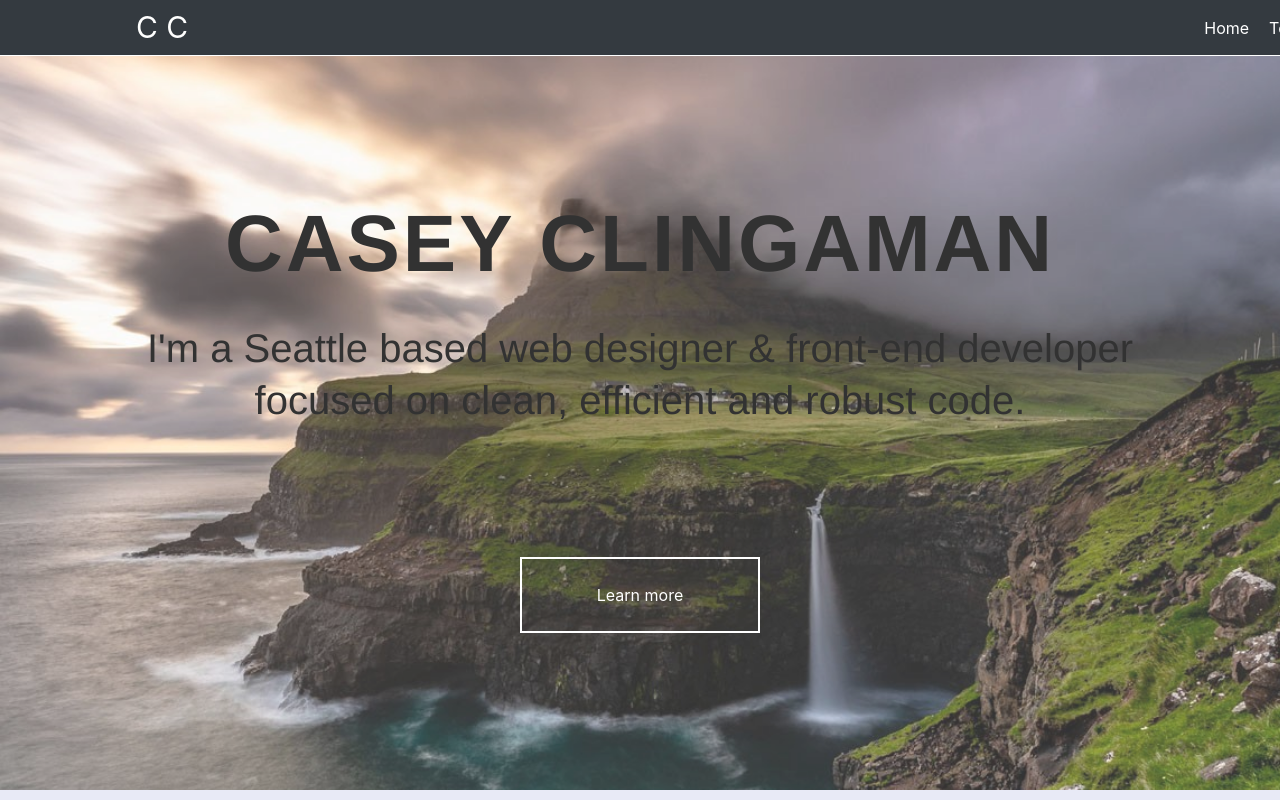
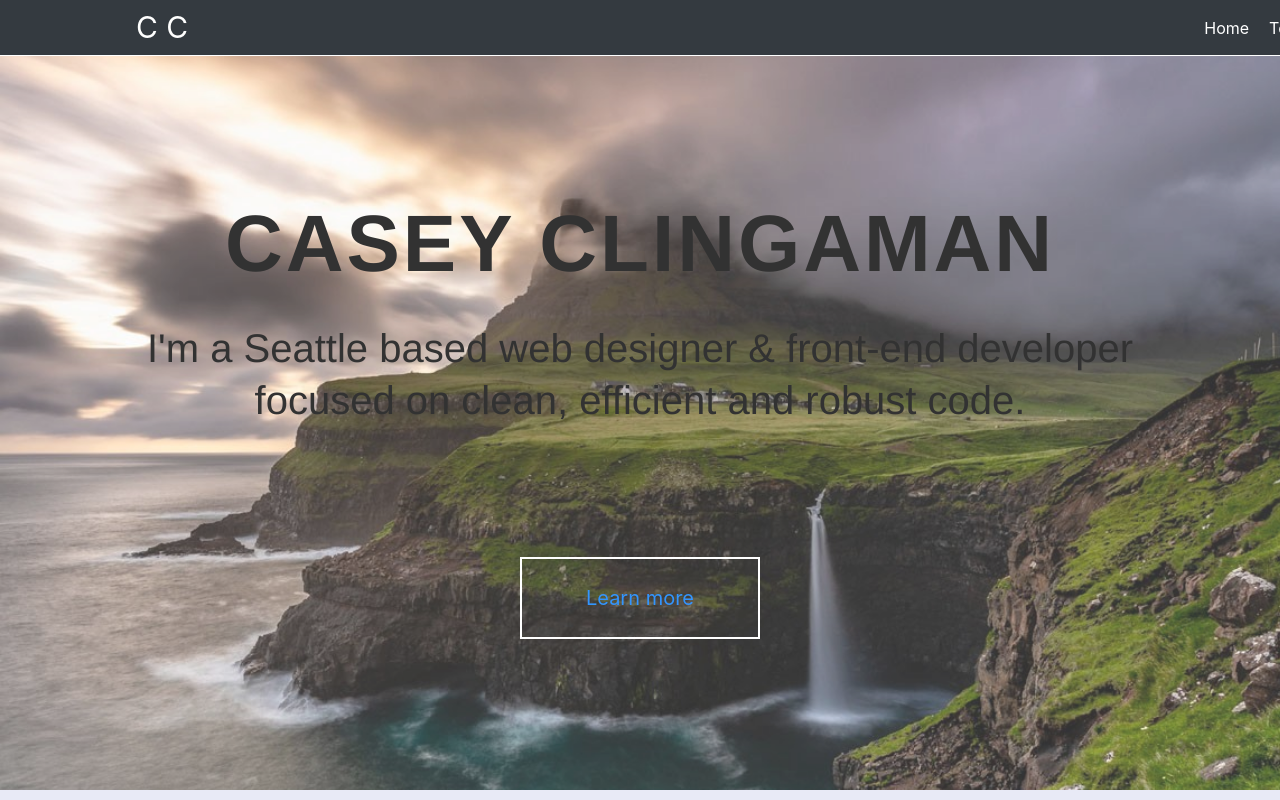
Before and after one commit to caseycling/portfolio, a React (Create React App) app in the folder client/: page / in a window 1280 px wide. Shown: the top 800 px of the page. Built offline with nearby package versions, Linux system fonts and the light colour scheme; a web font is replaced by a local one.

Commit message:
Added styling to learn more button

```diff
--- a/client/src/components/About/About.css
+++ b/client/src/components/About/About.css
@@ -37,11 +37,14 @@
 
 }
 
+.about {
+  font-size: 20px;
+}
+
 .about-btn {
   border-color: #fff;
   border: 2px solid white;
   background-color: transparent;
-  font-size: 50px;
   color: #fff;
   width: 20%;
   font-size: 1em;
--- a/client/src/components/About/About.js
+++ b/client/src/components/About/About.js
@@ -15,6 +15,7 @@ const Home = () => {
 			<div style={{ display: "flex", justifyContent: "center" }}>
 				<button className="about-btn">
 					<Link
+						className="about"
 						activeClass="active"
 						to="technologies"
 						spy={true}
```
